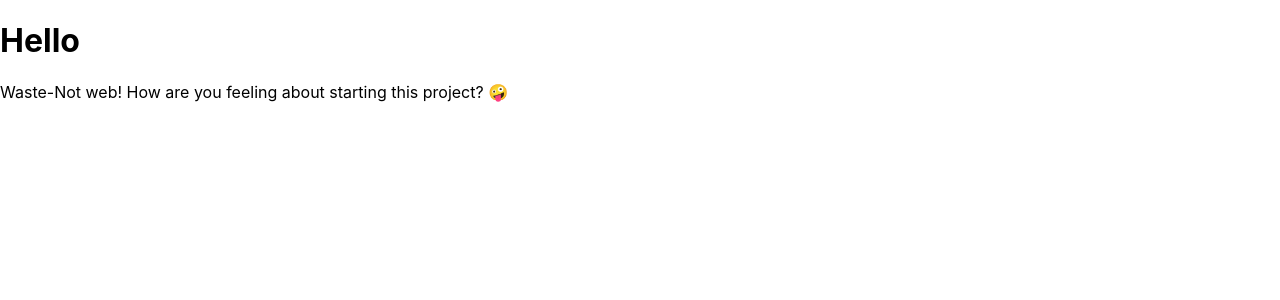
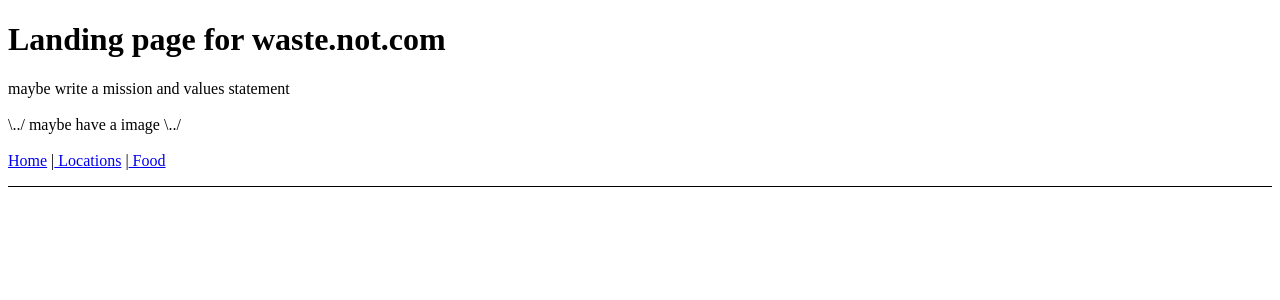
Before and after one commit to ephe3000/waste-not-web, a JavaScript app: page / in a window 1280 px wide. Shown: the top 300 px of the page. Built offline with nearby package versions, Linux system fonts and the light colour scheme.

Commit message:
WN-5: Create React pages and unique url

```diff
--- a/package.json
+++ b/package.json
@@ -8,6 +8,7 @@
     "@testing-library/user-event": "^13.5.0",
     "react": "^18.0.0",
     "react-dom": "^18.0.0",
+    "react-router-dom": "^6.3.0",
     "react-scripts": "5.0.1",
     "web-vitals": "^2.1.4"
   },
--- a/src/App.js
+++ b/src/App.js
@@ -1,11 +1,23 @@
+import { Link } from "react-router-dom";
 
-function App() {
+export default function App() {
   return (
-    <div className="App">
-      <h1>Hello</h1>
-      <p>Waste-Not web! How are you feeling about starting this project? 🤪</p>
+    <div>
+      <h1>Landing page for waste.not.com</h1>
+      <div>maybe write a mission and values statement</div>
+      <br></br>
+      <div> \../ maybe have a image \../ </div>
+      <br></br>
+      <nav
+        style={{
+          borderBottom: "solid 1px",
+          paddingBottom: "1rem",
+        }}
+      >
+        <Link to="/home">Home</Link> |
+        <Link to="/locations"> Locations</Link> |
+        <Link to="/food"> Food</Link>
+      </nav>
     </div>
   );
 }
-
-export default App;
--- a/src/index.js
+++ b/src/index.js
@@ -1,17 +1,20 @@
-import React from 'react';
-import ReactDOM from 'react-dom/client';
-import './index.css';
-import App from './App';
-import reportWebVitals from './reportWebVitals';
+import { render } from "react-dom";
+import { BrowserRouter, Routes, Route } from "react-router-dom";
 
-const root = ReactDOM.createRoot(document.getElementById('root'));
-root.render(
-  <React.StrictMode>
-    <App />
-  </React.StrictMode>
+import App from "./App";
+import Home from "./pages/Home";
+import Locations from "./pages/Locations";
+import Food from "./pages/Food";
+
+const rootElement = document.getElementById("root");
+render(
+  <BrowserRouter>
+    <Routes>
+      <Route path="/" element={<App />} />
+      <Route path="home" element={<Home />} />
+      <Route path="locations" element={<Locations />} />
+      <Route path="food" element={<Food />} />
+    </Routes>
+  </BrowserRouter>,
+  rootElement
 );
-
-// If you want to start measuring performance in your app, pass a function
-// to log results (for example: reportWebVitals(console.log))
-// or send to an analytics endpoint. Learn more: https://bit.ly/CRA-vitals
-reportWebVitals();
--- /dev/null
+++ b/src/pages/Food.js
@@ -0,0 +1,5 @@
+const Food = () => {
+  return <h1>Your food parcel</h1>;
+};
+
+export default Food;
--- /dev/null
+++ b/src/pages/Home.js
@@ -0,0 +1,5 @@
+const Home = () => {
+  return <h1>homepage</h1>;
+};
+
+export default Home;
--- /dev/null
+++ b/src/pages/Locations.js
@@ -0,0 +1,5 @@
+const Locations = () => {
+  return <h1>locations</h1>;
+};
+
+export default Locations;
```
Also changed, not shown: 1 other file (tests, documents, lock files or other folders).
